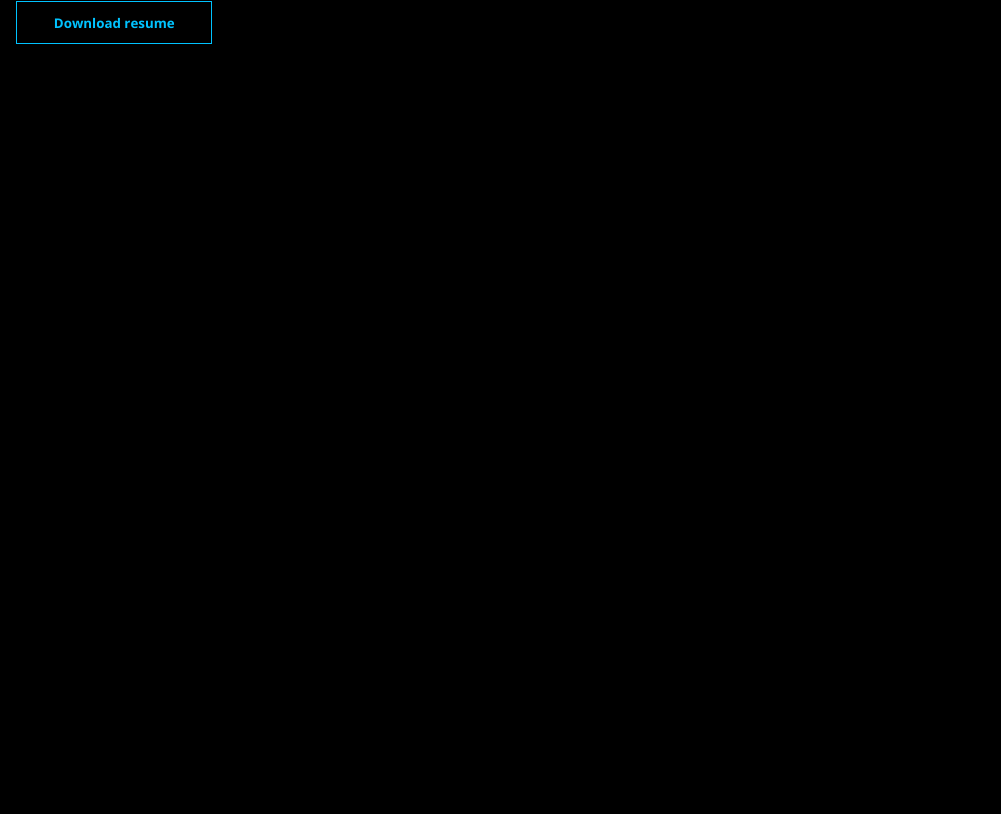
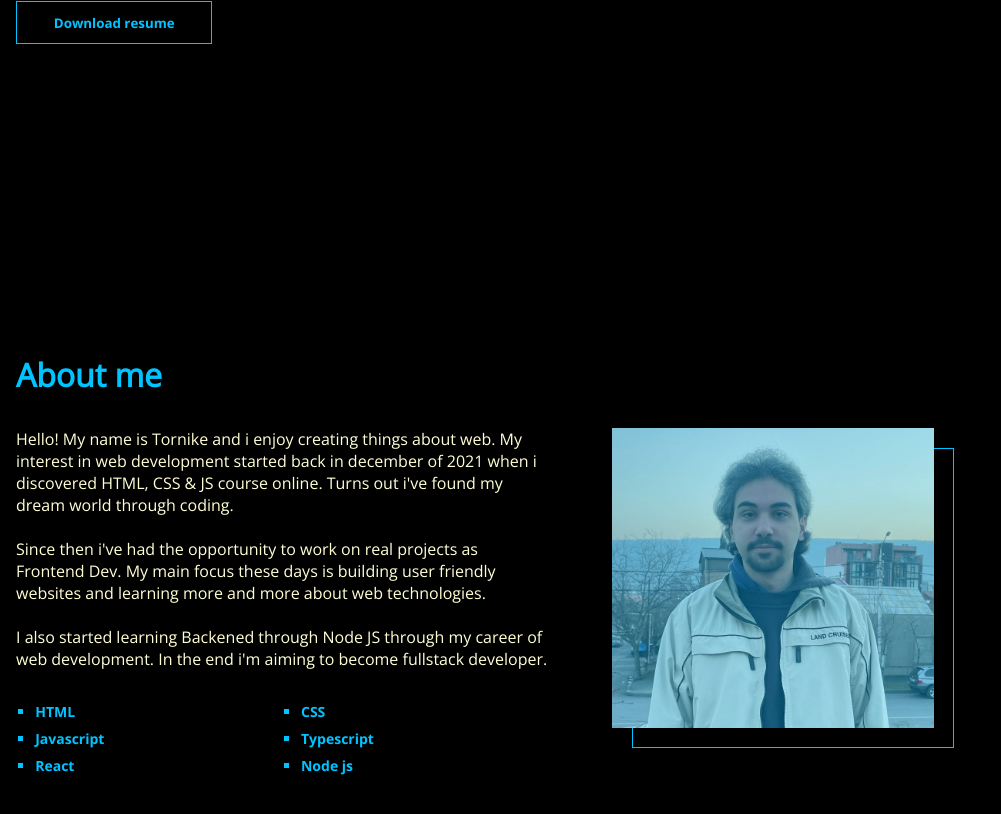
Before and after one commit to Makinloot/Portfolio, a React (Vite) app: page / in a window 1280 px wide. Shown: the part 620-1434 px from the top of the page, without its empty margins (0-1001 px from the left). Before the commit the page ends 800 px from the top, so only its background shows below. Built offline with nearby package versions, Linux system fonts and the light colour scheme.

Commit message:
created about section

```diff
--- a/src/App.tsx
+++ b/src/App.tsx
@@ -1,5 +1,6 @@
 import Header from "./components/header/Header";
 import Home from "./components/home/Home";
+import About from "./components/about/About";
 import Experience from "./components/experience/Experience";
 
 function App(): JSX.Element {
@@ -7,6 +8,7 @@ function App(): JSX.Element {
     <div className="App">
       <Header />
       <Home />
+      <About />
       {/* <Experience /> */}
     </div>
   );
--- /dev/null
+++ b/src/components/about/About.tsx
@@ -0,0 +1,41 @@
+import myImg from '../../assets/me.jpg';
+
+export default function About() {
+  return (
+    <section className="About flex-row" id='about'>
+      <div className="container">
+        <h2 className="About-title">About me</h2>
+        <div className="About-wrapper">
+          <div className="About-primary">
+            <p>
+              Hello! My name is Tornike and i enjoy creating things about web.
+              My interest in web development started back in december of 2021 when
+              i discovered HTML, CSS & JS course online. Turns out i've found my dream
+              world through coding.
+            </p> <br />
+            <p>
+              Since then i've had the opportunity to work on real projects as Frontend Dev.
+              My main focus these days is building user friendly websites and learning more
+              and more about web technologies.
+            </p><br />
+            <p>
+              I also started learning Backened through Node JS through my career of web development.
+              In the end i'm aiming to become fullstack developer.
+            </p>
+            <ul className="About-skills">
+              <li>HTML</li>
+              <li>CSS</li>
+              <li>Javascript</li>
+              <li>Typescript</li>
+              <li>React</li>
+              <li>Node js</li>
+            </ul>
+          </div>
+          <div className="About-secondary">
+            <img src={myImg} alt="Tornike Epitashvili" />
+          </div>
+        </div>
+      </div>
+    </section>
+  )
+}
--- /dev/null
+++ b/src/scss/components/about/_about.scss
@@ -0,0 +1,96 @@
+.About {
+  min-height: 100vh;
+
+  &-wrapper {
+    width: 950px;
+    max-width: 100%;
+    display: grid;
+    grid-template-columns: 3fr 2fr;
+    justify-content: center;
+    column-gap: 4rem;
+  }
+
+  &-title {
+    position: relative;
+    margin: 0 0 2rem;
+    font-size: calc($fs-big - 1rem);
+    color: $clr-aquablue;
+  }
+
+  &-skills {
+    margin: 2rem 0;
+    display: grid;
+    grid-template-columns: 1fr 1fr;
+    row-gap: .5rem;
+
+    li {
+      position: relative;
+      margin-left: 1.2rem;
+      font-family: $ff-openSansBold;
+      font-size: $fs-small;
+      color: $clr-aquablue;
+      list-style-type: square;
+    }
+  }
+
+  &-secondary {
+    position: relative;
+    background-color: $clr-aquablueFaded;
+    transition: all .3s;
+    margin-right: 2rem;
+    max-height: 300px;
+
+    &:hover {
+      background-color: transparent;
+
+      &::after {
+        top: 10px;
+        left: 10px;
+      }
+    }
+
+    &::after {
+      content: '';
+      position: absolute;
+      top: 20px;
+      left: 20px;
+      z-index: -2;
+      width: 100%;
+      height: 100%;
+      border: 1px solid $clr-aquablue;
+      transition: all .3s;
+    }
+
+    img {
+      position: relative;
+      height: 100%;
+      width: 100%;
+      z-index: -1;
+      object-fit: cover;
+    }
+  }
+}
+
+@media (max-width: 768px) {
+  .About {
+
+    &-wrapper {
+      grid-template-columns: 1fr;
+    }
+
+    &-secondary {
+      // margin-right: 2rem;
+      // max-height: 300px;
+      max-width: 300px;
+
+      img {
+        position: relative;
+        height: auto;
+        width: 100%;
+        height: 100%;
+        z-index: -1;
+        object-fit: cover;
+      }
+    }
+  }
+}
--- a/src/scss/components/home/_home.scss
+++ b/src/scss/components/home/_home.scss
@@ -52,7 +52,7 @@
 }
 
 @media (max-width: 768px) {
-  .About {
+  .Home {
     &-headings {
       h2,
       h3 {
@@ -63,7 +63,7 @@
 }
 
 @media (max-width: 480px) {
-  .About {
+  .Home {
     &-headings {
 
       h2,
--- a/src/scss/styles.scss
+++ b/src/scss/styles.scss
@@ -4,6 +4,7 @@
 
 @import './components/header/header';
 @import './components/home/home';
+@import './components/about/about';
 @import './components/experience/experience';
 
 body {
```
Also changed, not shown: src/assets/me.jpg (added), src/css/styles.css, 1 other file (tests, documents, lock files or other folders).
